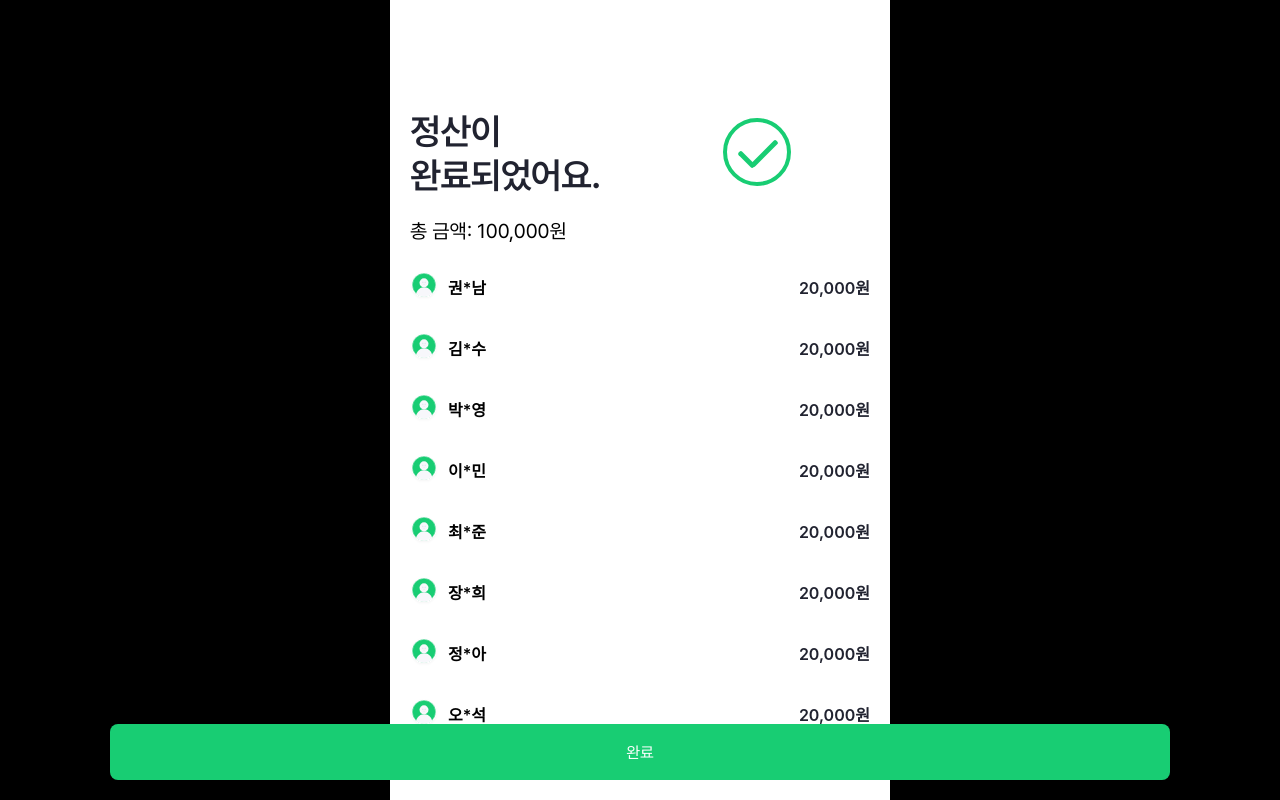
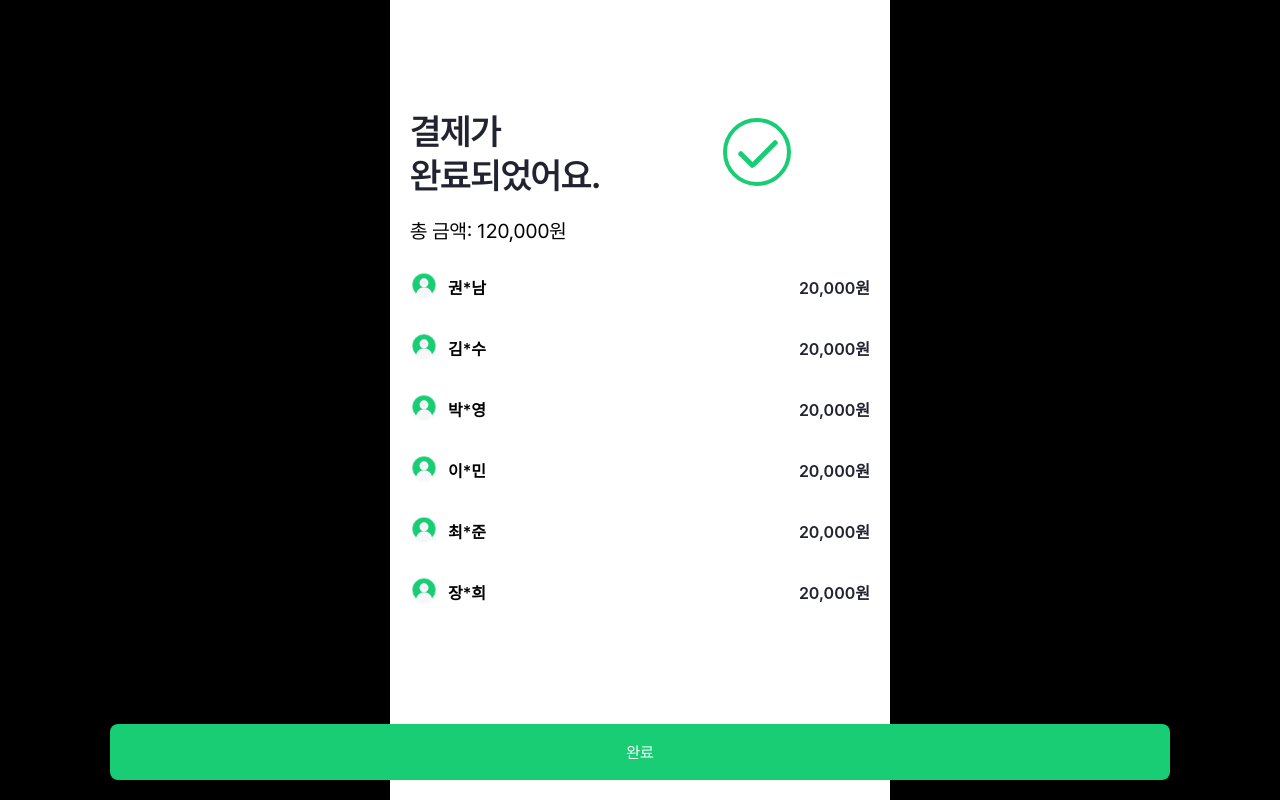
Before and after one commit to kmgnw/time-tag_web, a React (Create React App) app: page /pay-completed in a window 1280 px wide. Built offline with nearby package versions, Linux system fonts and the light colour scheme.

Commit message:
1차 웹 배포

```diff
--- a/src/pages/Pay.jsx
+++ b/src/pages/Pay.jsx
@@ -15,7 +15,7 @@ export default function Pay() {
         setIsBtnClicked(!isBtnClicked);
     }
 
-    const members = ['권*남', '권*남', '권*남', '권*남', '권*남', '권*남', '권*남', '권*남'];
+    const members = ['권*남', '김*수', '박*영', '이*민', '최*준', '장*희'];
 
     useEffect(() => {
         setIsBtnClicked(false);
--- a/src/pages/PayCompleted.jsx
+++ b/src/pages/PayCompleted.jsx
@@ -5,7 +5,7 @@ import { useNavigate } from 'react-router-dom';
 import Checking from '../shared/Checking/Checking';
 
 export default function PayCompleted() {
-    const members = ['권*남', '김*수', '박*영', '이*민', '최*준', '장*희', '정*아', '오*석'];
+    const members = ['권*남', '김*수', '박*영', '이*민', '최*준', '장*희'];
     const navigate = useNavigate();
 
     function btnClickHandler() {
@@ -15,11 +15,11 @@ export default function PayCompleted() {
     return (
         <MainLayout>
             <MainWrap>
-                <MainTitle>정산이<br />완료되었어요.</MainTitle>
+                <MainTitle>결제가<br />완료되었어요.</MainTitle>
                 <Checking />
             </MainWrap>
 
-            <Price>총 금액: 100,000원</Price>
+            <Price>총 금액: 120,000원</Price>
 
             {members.map((member, index) => (
                 <MemberCell key={index} name={member} price="20,000원" />
--- a/src/pages/PayProcessing.jsx
+++ b/src/pages/PayProcessing.jsx
@@ -6,7 +6,7 @@ import MemberCell from '../entities/PayProcessing/ui/MemberCell';
 import Loading from '../shared/Loading/Loading';
 
 export default function PayProcessing() {
-  const members = ['권*남', '김*수', '박*영', '이*민', '최*준', '장*희', '정*아', '오*석'];
+  const members = ['권*남', '김*수', '박*영', '이*민', '최*준', '장*희'];
   const navigate = useNavigate();
 
   useEffect(() => {
@@ -34,11 +34,11 @@ export default function PayProcessing() {
   return (
     <MainLayout>
       <MainWrap>
-        <MainTitle>곧 정산이<br />완료될 거에요.</MainTitle>
+        <MainTitle>지금<br />결제 중이에요.</MainTitle>
         <Loading />
       </MainWrap>
 
-      <Price>총 금액: 100,000원</Price>
+      <Price>총 금액: 120,000원</Price>
 
       <ListContainer>
         {members.map((member, index) => (
```
